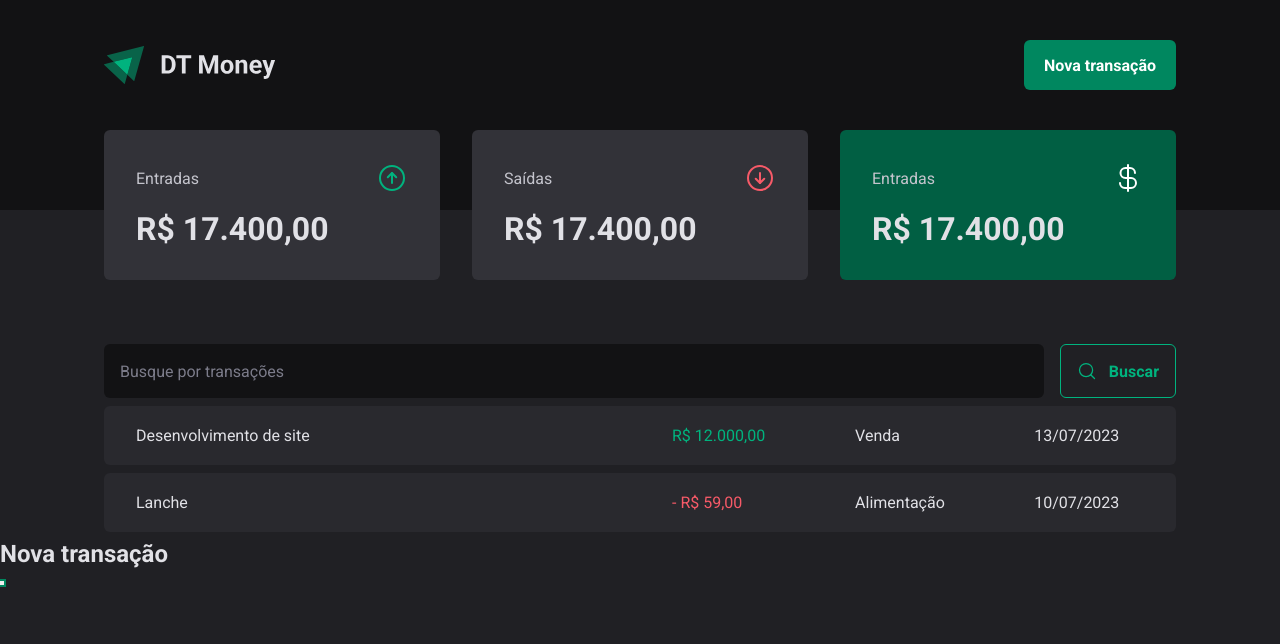
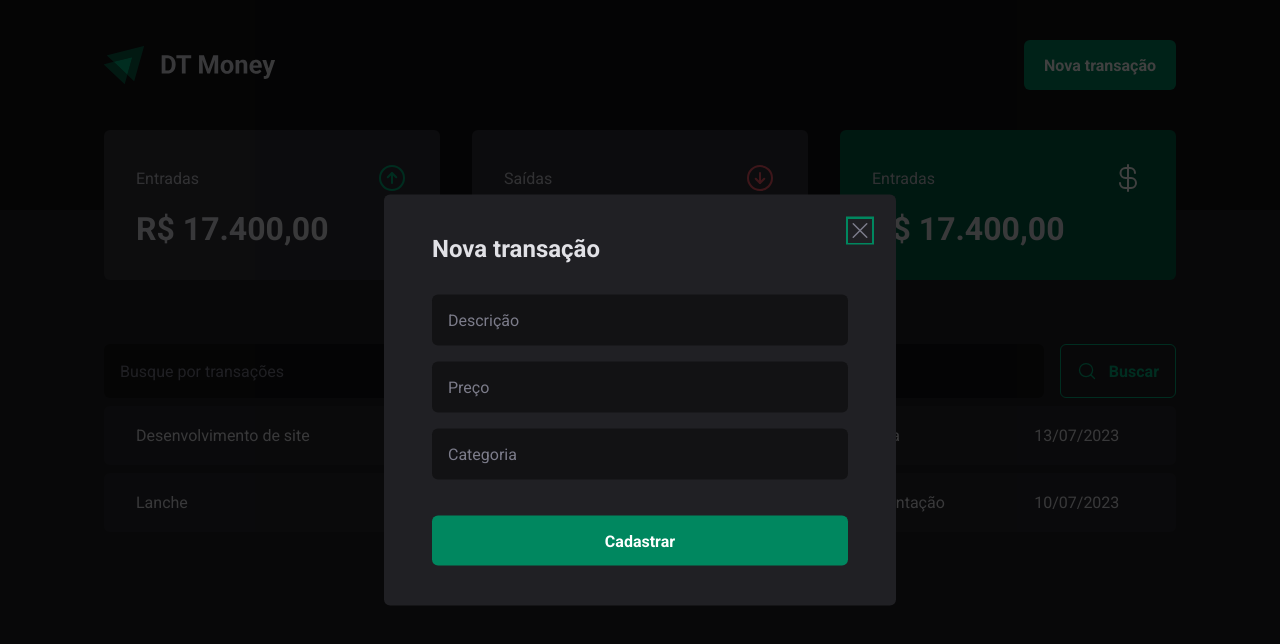
Before and after one commit to PedroPauloBrCalazans/DT-MONEY, a React (Vite) app: page / in a window 1280 px wide. Both pictures are taken after a click on the button "Nova transação". Shown: the top 644 px of the page. Built offline with nearby package versions, Linux system fonts and the light colour scheme.

Commit message:
feat: Modal acessível + Construção da Modal para nova transação.

```diff
--- a/src/components/Header/index.tsx
+++ b/src/components/Header/index.tsx
@@ -2,6 +2,7 @@ import { HeaderContainer, HeaderContent, NewTransactionButton } from "./styles";
 import * as Dialog from "@radix-ui/react-dialog";
 
 import logoImg from "../../assets/logo.svg";
+import { NewTransactionModal } from "../NewTransactionModal";
 
 export function Header() {
   return (
@@ -14,15 +15,7 @@ export function Header() {
             <NewTransactionButton>Nova transação</NewTransactionButton>
           </Dialog.Trigger>
 
-          <Dialog.Portal>
-            <Dialog.Overlay />
-
-            <Dialog.Content>
-              <Dialog.Title>Nova transação</Dialog.Title>
-
-              <Dialog.Close />
-            </Dialog.Content>
-          </Dialog.Portal>
+          <NewTransactionModal />
         </Dialog.Root>
       </HeaderContent>
     </HeaderContainer>
--- /dev/null
+++ b/src/components/NewTransactionModal/index.tsx
@@ -0,0 +1,27 @@
+import * as Dialog from "@radix-ui/react-dialog";
+import { CloseButton, Content, Overlay } from "./styles";
+import { X } from "phosphor-react";
+
+export function NewTransactionModal() {
+  return (
+    <Dialog.Portal>
+      <Overlay />
+
+      <Content>
+        <Dialog.Title>Nova transação</Dialog.Title>
+
+        <CloseButton>
+          <X size={24} />
+        </CloseButton>
+
+        <form action="">
+          <input type="text" placeholder="Descrição" required />
+          <input type="number" placeholder="Preço" required />
+          <input type="text" placeholder="Categoria" required />
+
+          <button type="submit">Cadastrar</button>
+        </form>
+      </Content>
+    </Dialog.Portal>
+  );
+}
--- /dev/null
+++ b/src/components/NewTransactionModal/styles.ts
@@ -0,0 +1,126 @@
+import styled from "styled-components";
+import * as Dialog from "@radix-ui/react-dialog";
+// import * as RadioGroup from '@radix-ui/react-radio-group'
+
+export const Overlay = styled(Dialog.Overlay)`
+  position: fixed;
+  width: 100vw;
+  height: 100vh;
+  inset: 0;
+  background: rgba(0, 0, 0, 0.75);
+`;
+
+export const Content = styled(Dialog.Content)`
+  min-width: 32rem;
+  border-radius: 6px;
+  padding: 2.5rem 3rem;
+  background: ${(props) => props.theme["gray-800"]};
+
+  position: fixed;
+  top: 50%;
+  left: 50%;
+  transform: translate(-50%, -50%);
+
+  form {
+    margin-top: 2rem;
+
+    display: flex;
+    flex-direction: column;
+    gap: 1rem;
+
+    input {
+      border-radius: 6px;
+      border: 0;
+      background: ${(props) => props.theme["gray-900"]};
+      color: ${(props) => props.theme["gray-300"]};
+      padding: 1rem;
+
+      &::placeholder {
+        color: ${(props) => props.theme["gray-500"]};
+      }
+    }
+
+    button[type="submit"] {
+      height: 50px;
+      border: 0;
+      background: ${(props) => props.theme["green-500"]};
+      color: ${(props) => props.theme.white};
+      font-weight: bold;
+      padding: 0 1.25rem;
+      border-radius: 6px;
+      margin-top: 1.25rem;
+      cursor: pointer;
+
+      &:disabled {
+        opacity: 0.6;
+        cursor: not-allowed;
+      }
+
+      &:not(:disabled):hover {
+        background: ${(props) => props.theme["green-700"]};
+        transition: background-color 0.2s;
+      }
+    }
+  }
+`;
+
+export const CloseButton = styled(Dialog.Close)`
+  position: absolute;
+  background: transparent;
+  border: 0;
+  top: 1.5rem;
+  right: 1.5rem;
+  line-height: 0;
+  cursor: pointer;
+  color: ${(props) => props.theme["gray-500"]};
+`;
+
+// export const TransactionType = styled(RadioGroup.Root)`
+//   display: grid;
+//   grid-template-columns: repeat(2, 1fr);
+//   gap: 1rem;
+//   margin-top: 0.5rem;
+// `
+
+// interface TransactionTypeButtonProps {
+//   variant: 'income' | 'outcome'
+// }
+
+// export const TransactionTypeButton = styled(
+//   RadioGroup.Item,
+// )<TransactionTypeButtonProps>`
+//   background: ${(props) => props.theme['gray-700']};
+//   padding: 1rem;
+//   display: flex;
+//   align-items: center;
+//   justify-content: center;
+//   gap: 0.5rem;
+//   border-radius: 6px;
+//   cursor: pointer;
+//   border: 0;
+//   color: ${(props) => props.theme['gray-300']};
+
+//   svg {
+//     color: ${(props) =>
+//       props.variant === 'income'
+//         ? props.theme['green-300']
+//         : props.theme['red-300']};
+//   }
+
+//   &[data-state='unchecked']:hover {
+//     transition: background-color 0.2s;
+//     background: ${(props) => props.theme['gray-600']};
+//   }
+
+//   &[data-state='checked'] {
+//     color: ${(props) => props.theme.white};
+//     background: ${(props) =>
+//       props.variant === 'income'
+//         ? props.theme['green-500']
+//         : props.theme['red-500']};
+
+//     svg {
+//       color: ${(props) => props.theme.white};
+//     }
+//   }
+// `
```
